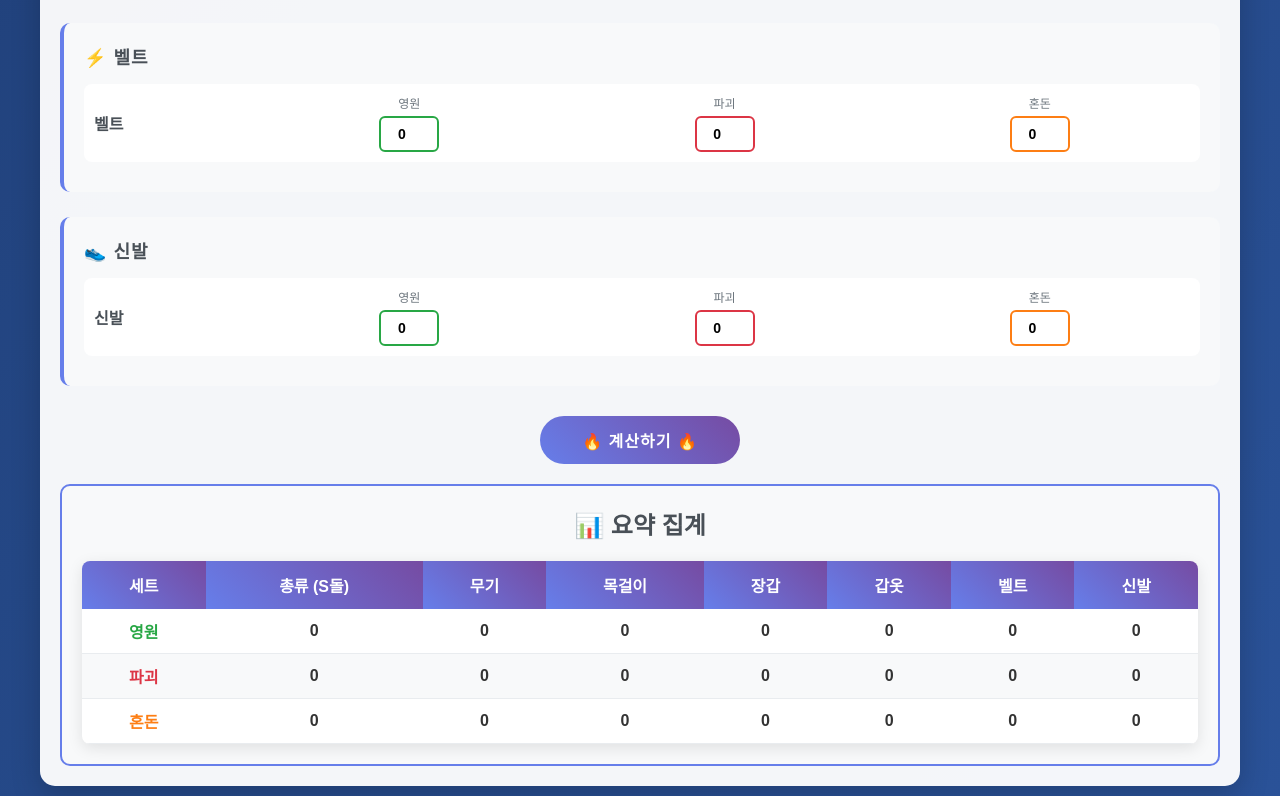
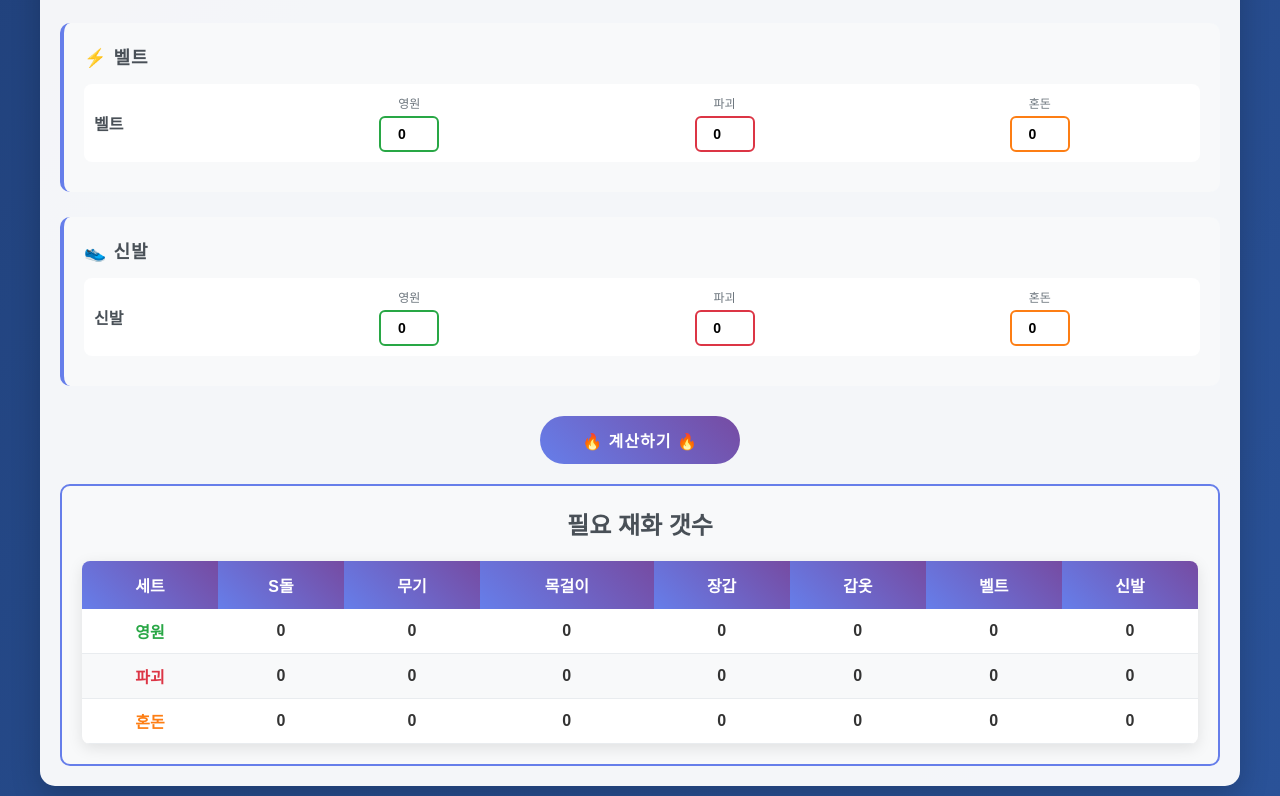
Before and after one commit to sswsswssw7373/forge-calculator, a plain HTML site: page index.html in a window 1280 px wide. Shown: the part 895-1691 px from the top of the page. Drawn offline with Linux system fonts and the light colour scheme.

Commit message:
Update index.html

```diff
--- a/index.html
+++ b/index.html
@@ -232,7 +232,7 @@
 </head>
 <body>
     <div class="container">
-        <h1 class="header">🔥 주조 계산기 🔥</h1>
+        <h1 class="header">🔥 주조 필요 재료 계산기 🔥</h1>
 
         <div class="input-section">
             <div class="equipment-group">
@@ -353,13 +353,13 @@
         <button class="calculate-btn" onclick="calculate()">🔥 계산하기 🔥</button>
 
         <div class="results-section">
-            <div class="results-title">📊 요약 집계</div>
+            <div class="results-title">필요 재화 갯수</div>
             <table class="results-table">
                 <thead>
                     <tr>
                         <th>세트</th>
-                        <th>총류 (S돌)</th>
-                        <th>무기</th>
+                        <th>S돌</th>
+                         <th>무기</th>
                         <th>목걸이</th>
                         <th>장갑</th>
                         <th>갑옷</th>
```
